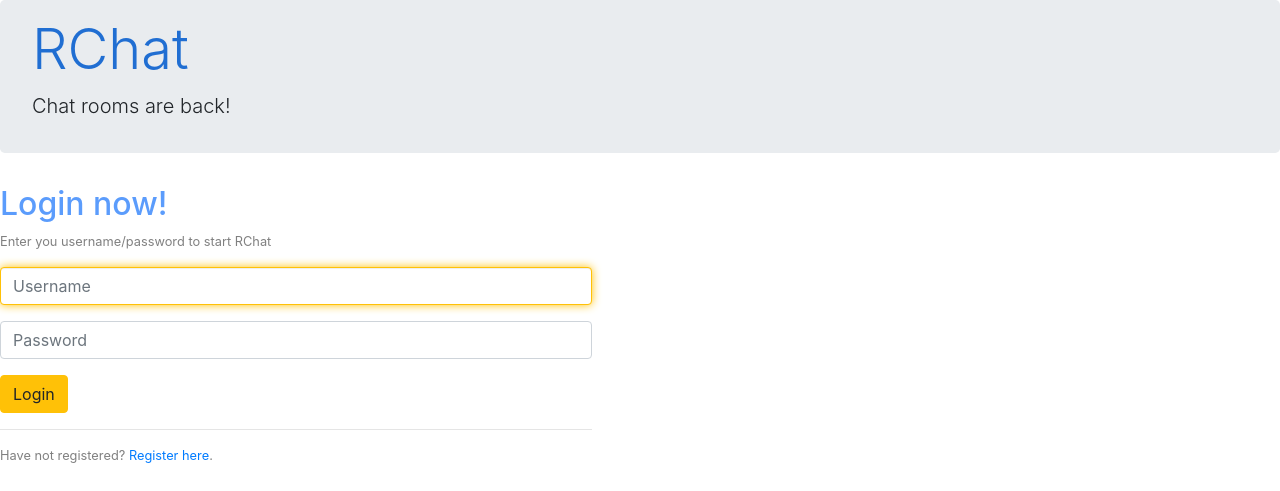
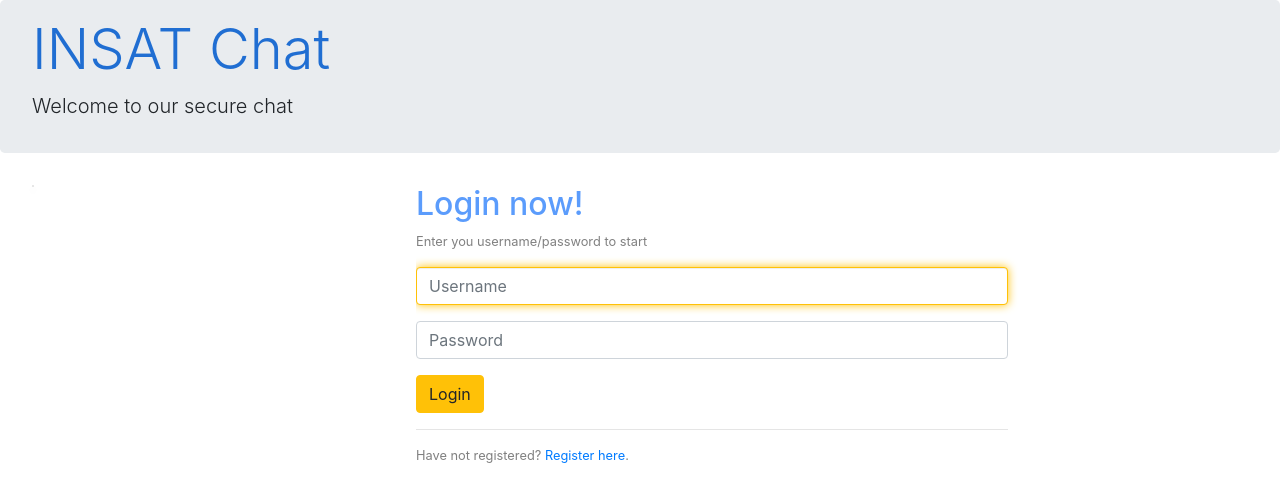
Before and after one commit to hawejdene/chat-room, a Flask app: page /login in a window 1280 px wide. Shown: the top 491 px of the page. Run offline with Flask 2, Linux system fonts and the light colour scheme; some libraries are stand-ins or nearby versions.

Commit message:
fix login html

```diff
--- a/templates/index.html
+++ b/templates/index.html
@@ -5,7 +5,7 @@
 
 {% block content %}
     <h2>Register!</h2>
-    <p>Enter you username/password to start RChat</p>
+    <p>Enter you username/password to start</p>
 
     <form action="{{ url_for('register') }}", method="POST">
         {{ displayField(form.username, 'Username', autocomplete="off", autofocus=true) }}
--- a/templates/login.html
+++ b/templates/login.html
@@ -5,7 +5,7 @@
 
 {% block content %}
     <h2>Login now!</h2>
-    <p>Enter you username/password to start RChat</p>
+    <p>Enter you username/password to start </p>
 
     <form action="{{ url_for('login') }}", method="POST">
         {{ displayField(form.username, 'Username', autocomplete="off", autofocus=true) }}
--- a/templates/prelogin-layout.html
+++ b/templates/prelogin-layout.html
@@ -5,7 +5,7 @@
         <meta charset="utf-8">
         <meta name="viewport" content="width=device-width, initial-scale=1">
 
-        <title>{% block title %}{% endblock %} - RChat</title>
+        <title>INSAT-chat</title>
 
         <!-- Bootstrap -->
         <link rel="stylesheet" href="https://stackpath.bootstrapcdn.com/bootstrap/4.1.3/css/bootstrap.min.css" integrity="sha384-MCw98/SFnGE8fJT3GXwEOngsV7Zt27NXFoaoApmYm81iuXoPkFOJwJ8ERdknLPMO" crossorigin="anonymous">
@@ -19,14 +19,14 @@
         <div class="main-section">
 
             <div class="jumbotron">
-              <h1 class="display-4">RChat</h1>
-              <p class="lead">Chat rooms are back! </p>
+              <h1 class="display-4">INSAT Chat</h1>
+              <p class="lead">Welcome to our secure chat </p>
             </div>
 
             <!-- Demo image start -->
             <div id="image-section">
                 <picture>
-                    <!--<img class="card" src="{{ url_for('static', filename='images/demo.gif') }}" border="5px">!-->
+                    <img class="card"  border="5px">
                 </picture>
             </div>
             <!-- Demo image end -->
```
